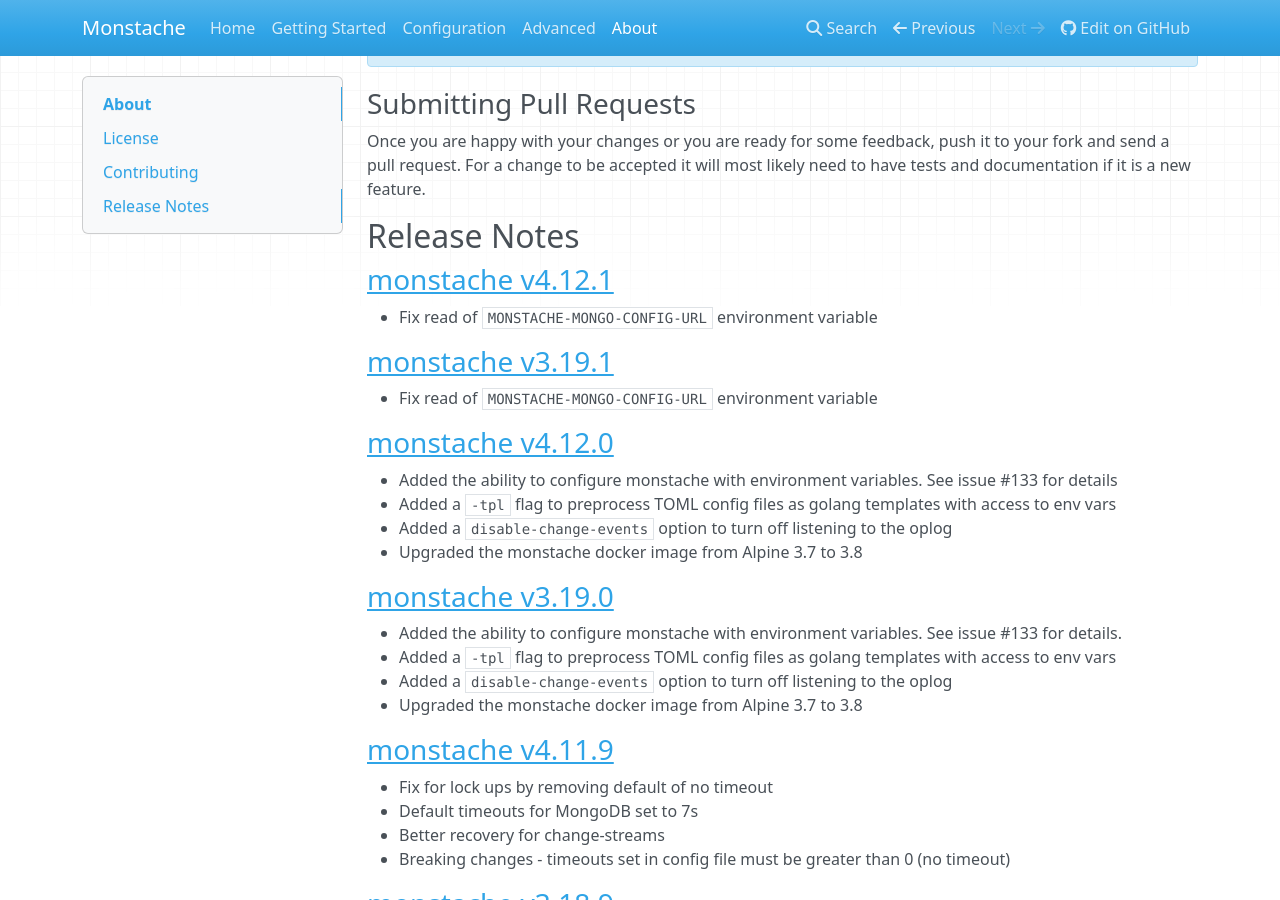
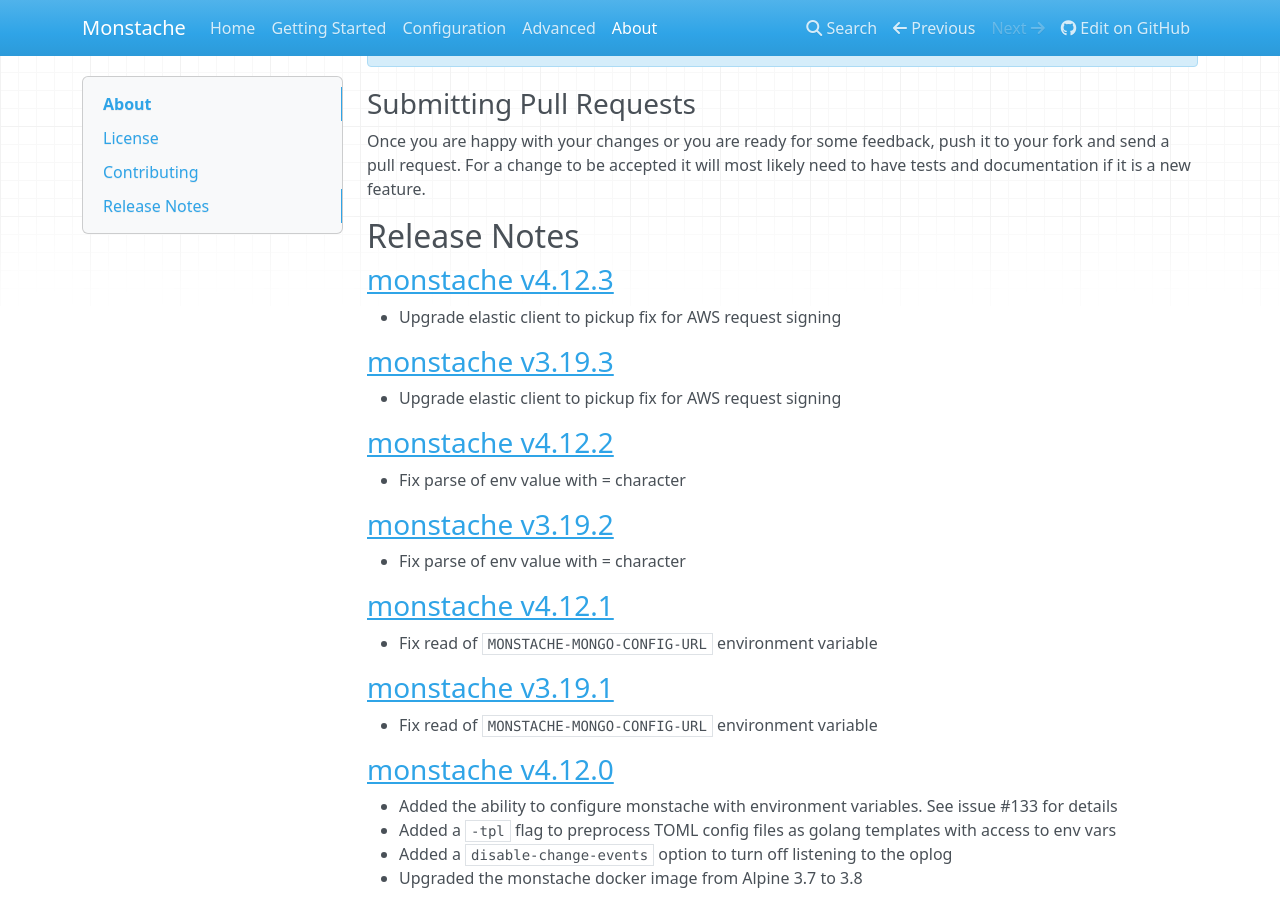
Before and after one commit to rwynn/monstache-site, an MkDocs documentation site: the page built from src/about.md, in a window 1280 px wide and 900 px high, scrolled down 1628 px. Built offline with MkDocs 1.6.1, drawn with Linux system fonts in a browser that asks for light colours; nearby versions of some CDN libraries; a style sheet for code colours, icons or effects is not loaded.

Commit message:
update docs

```diff
--- a/docs/config/index.html
+++ b/docs/config/index.html
@@ -385,8 +385,7 @@
 </div>
 <h2 id="filter">filter<a class="headerlink" href="#filter" title="Permanent link">&para;</a></h2>
 <p>[] array of TOML table (default <code>nil</code>)</p>
-<p>When filter is given monstache will pass the MongoDB document from an insert or update operation into the filter function immediately after it is read from the oplog.  Return true from the function to continue processing the document or false to completely ignore the document. See the section <a href="../advanced/#middleware">Middleware</a> for more information.
-See the section <a href="../advanced/#middleware">Middleware</a> for more information.</p>
+<p>When filter is given monstache will pass the MongoDB document from an insert or update operation into the filter function immediately after it is read from the oplog.  Return true from the function to continue processing the document or false to completely ignore the document. See the section <a href="../advanced/#middleware">Middleware</a> for more information.</p>
 <div class="admonition note">
 <h4 id="namespace">namespace<a class="headerlink" href="#namespace" title="Permanent link">&para;</a></h4>
 <p>string (default "")</p>
--- a/docs/index.html
+++ b/docs/index.html
@@ -259,5 +259,5 @@
 
 <!--
 MkDocs version : 1.0.4
-Build Date UTC : 2018-11-30 21:40:42
+Build Date UTC : 2018-12-04 03:02:48
 -->
--- a/docs/start/index.html
+++ b/docs/start/index.html
@@ -118,7 +118,7 @@
 <p>Unzip the download and adjust your PATH variable to include the path to the folder for your platform.</p>
 <p>Let's make sure Monstache is set up as expected. You should see a similar version number in your terminal:</p>
 <pre><code class="sh">monstache -v
-# 4.12.1
+# 4.12.3
 </code></pre>
 
 <p>The version number should start with 3.x if you are using Elasticsearch prior to version 6.</p>
--- a/src/about.md
+++ b/src/about.md
@@ -87,6 +87,22 @@
 most likely need to have tests and documentation if it is a new feature.
 
 ## Release Notes
+
+### [monstache v4.12.3](https://github.com/rwynn/monstache/releases/tag/v4.12.3)
+
+* Upgrade elastic client to pickup fix for AWS request signing
+
+### [monstache v3.19.3](https://github.com/rwynn/monstache/releases/tag/v3.19.3)
+
+* Upgrade elastic client to pickup fix for AWS request signing
+
+### [monstache v4.12.2](https://github.com/rwynn/monstache/releases/tag/v4.12.2)
+
+* Fix parse of env value with = character
+
+### [monstache v3.19.2](https://github.com/rwynn/monstache/releases/tag/v3.19.2)
+
+* Fix parse of env value with = character
 
 ### [monstache v4.12.1](https://github.com/rwynn/monstache/releases/tag/v4.12.1)
 
```
Also changed, not shown: docs/about/index.html (+16 -0 lines), docs/advanced/index.html (+4 -4 lines), docs/sitemap.xml (+5 -5 lines), src/advanced.md (+4 -4 lines), src/config.md (+0 -1 lines), src/start.md (+1 -1 lines), docs/search/search_index.json, 1 other file.
